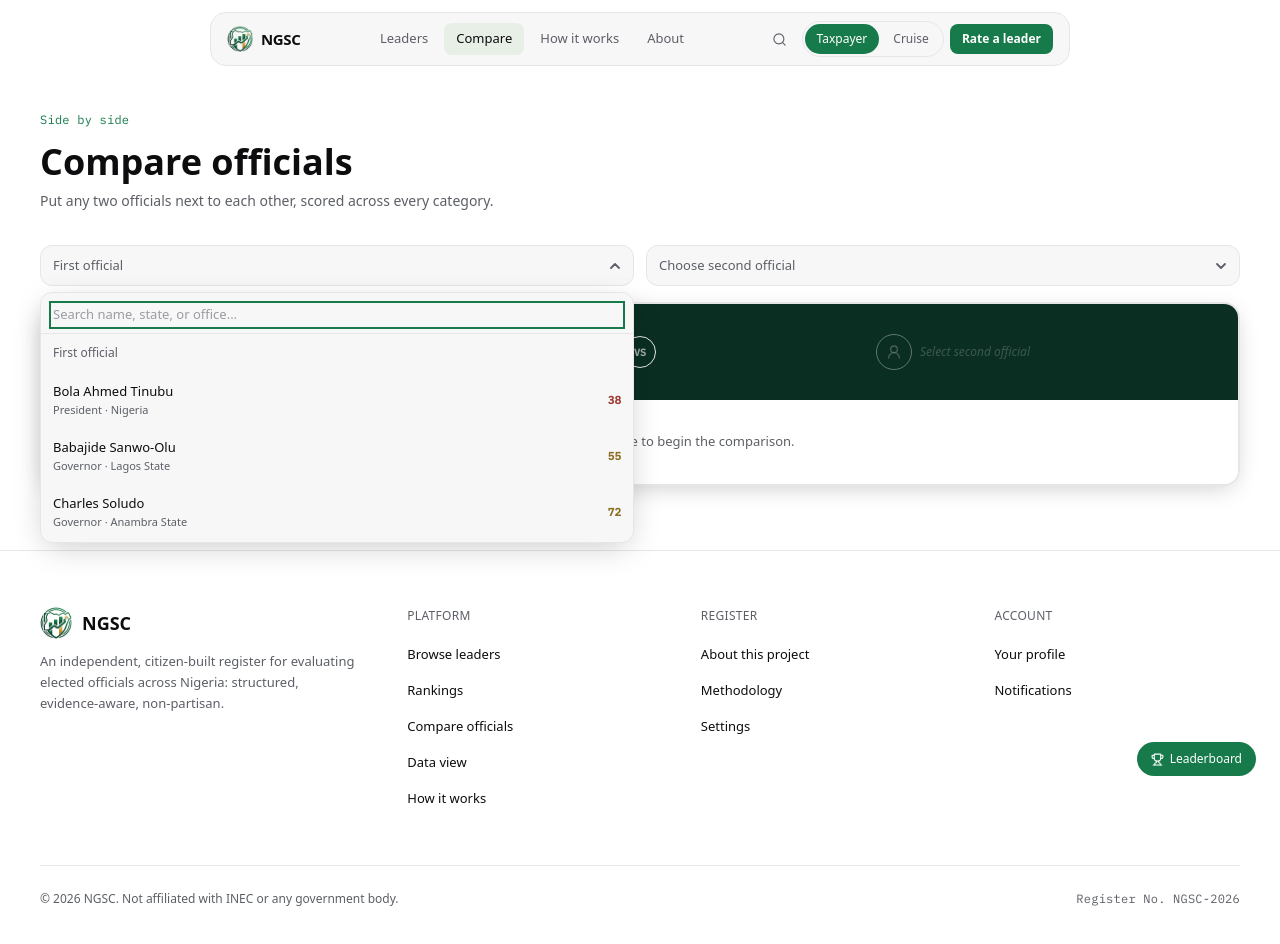
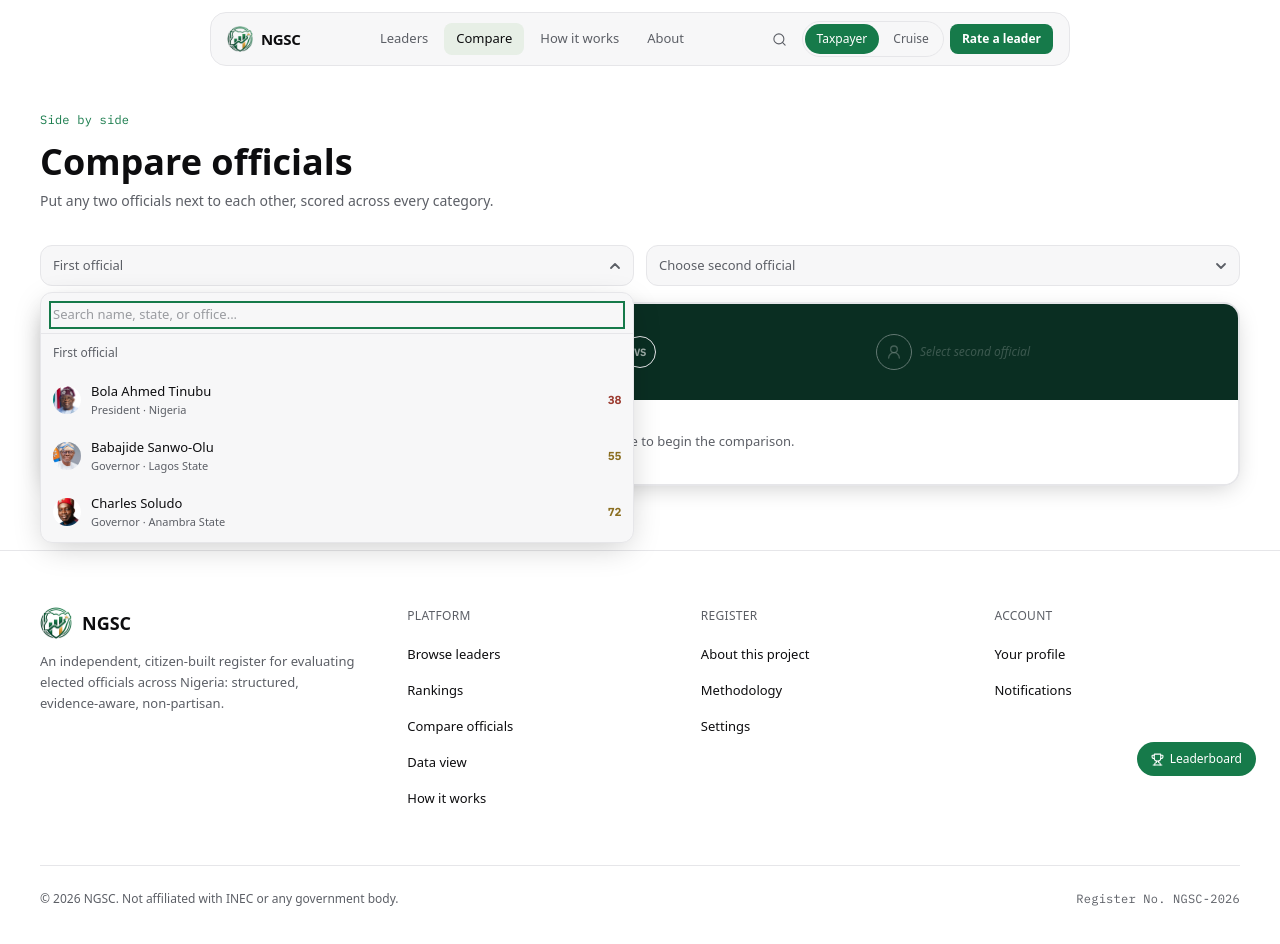
Before and after one commit to BlvkLegend/NGS, a Next.js app: page /compare in a window 1280 px wide. Both pictures are taken after a click on the button "First official". Shown: the top 944 px of the page. Built offline with nearby package versions, Linux system fonts and the light colour scheme.

Commit message:
Update compare-view.tsx

```diff
--- a/src/components/compare-view.tsx
+++ b/src/components/compare-view.tsx
@@ -5,6 +5,7 @@
 import { Suspense } from "react";
 import { useSearchParams } from "next/navigation";
 import { UserRound } from "lucide-react";
+import { asset } from "@/lib/asset";
 import { leaders } from "@/lib/data";
 import { useMode } from "@/lib/mode-context";
 import { scoreToSignal } from "@/lib/utils";
@@ -72,6 +73,13 @@
           <ScoreRing score={leader.score} />
           <span className={`font-mono text-[10px] font-black ${wins ? "text-signal-good" : "text-white/50"}`}>{grade}</span>
         </div>
+        {leader.photoUrl && (
+          <img
+            src={asset(leader.photoUrl)}
+            alt={leader.name}
+            className="h-10 w-10 shrink-0 rounded-full object-cover object-top border border-white/30"
+          />
+        )}
         <div className={`min-w-0 flex-1 ${mirror ? "text-right" : ""}`}>
           <p className={`truncate text-[13px] font-bold leading-tight ${wins ? "text-white" : "text-white/60"}`}>{leader.name}</p>
           <p className="truncate text-[10px] text-white/50">{leader.jurisdiction}</p>
@@ -351,6 +359,11 @@
                     onClick={() => { onChange(l.slug); setOpen(false); setQuery(""); }}
                     className={`flex w-full items-center gap-2.5 px-3 py-2.5 text-left transition-colors hover:bg-line/40 ${l.slug === value ? "bg-forest-tint" : ""}`}
                   >
+                    <div className="h-7 w-7 shrink-0 overflow-hidden rounded-full bg-line/40">
+                      {l.photoUrl
+                        ? <img src={asset(l.photoUrl)} alt="" aria-hidden className="h-full w-full object-cover object-top" />
+                        : <span className="flex h-full w-full items-center justify-center font-mono text-[10px] font-bold text-ink-muted">{l.name[0]}</span>}
+                    </div>
                     <div className="min-w-0 flex-1">
                       <p className="truncate text-[13px] font-medium text-ink">{l.name}</p>
                       <p className="truncate text-[11px] text-ink-muted">{l.role ?? ""} · {l.jurisdiction}</p>
```
